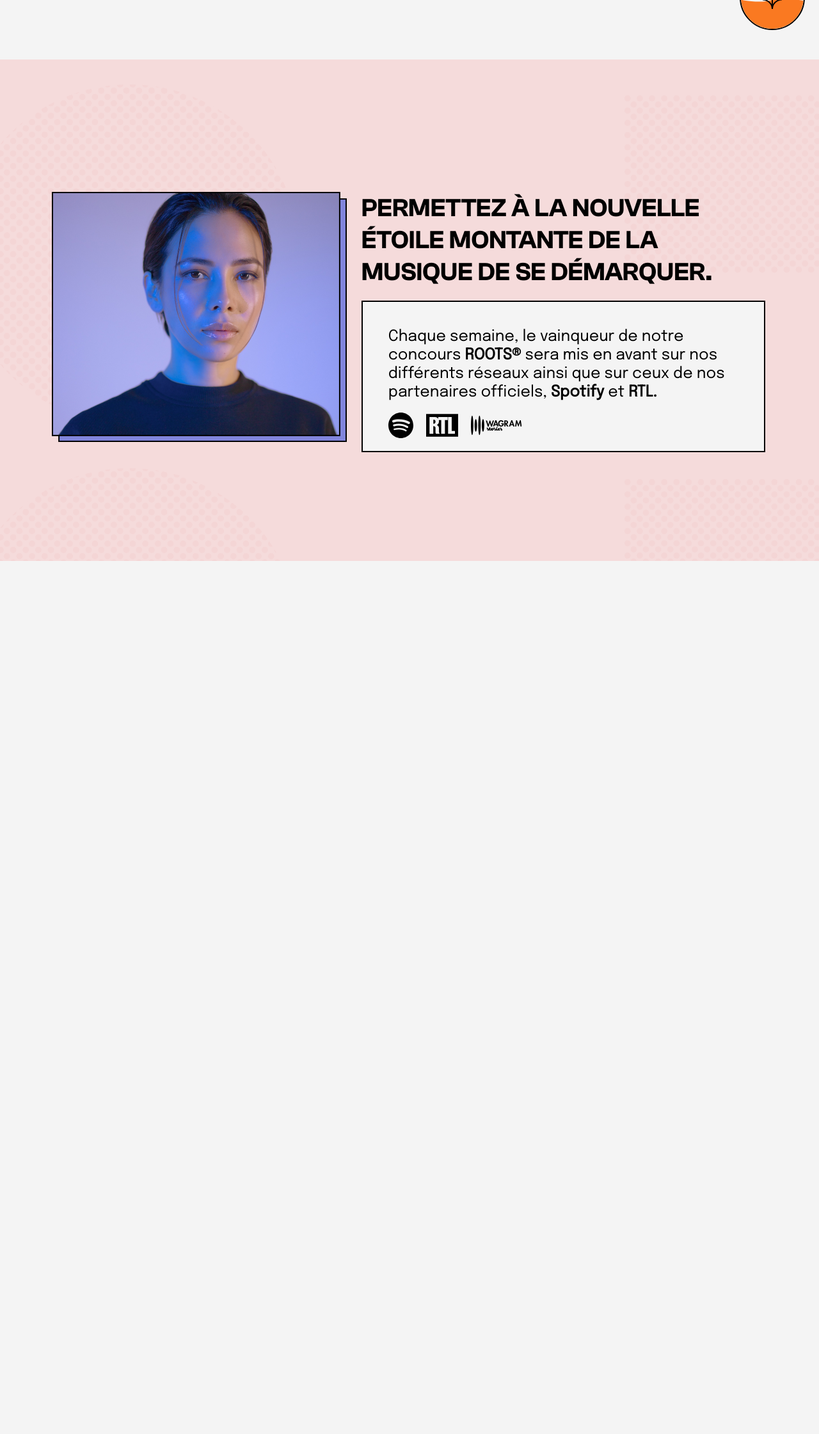
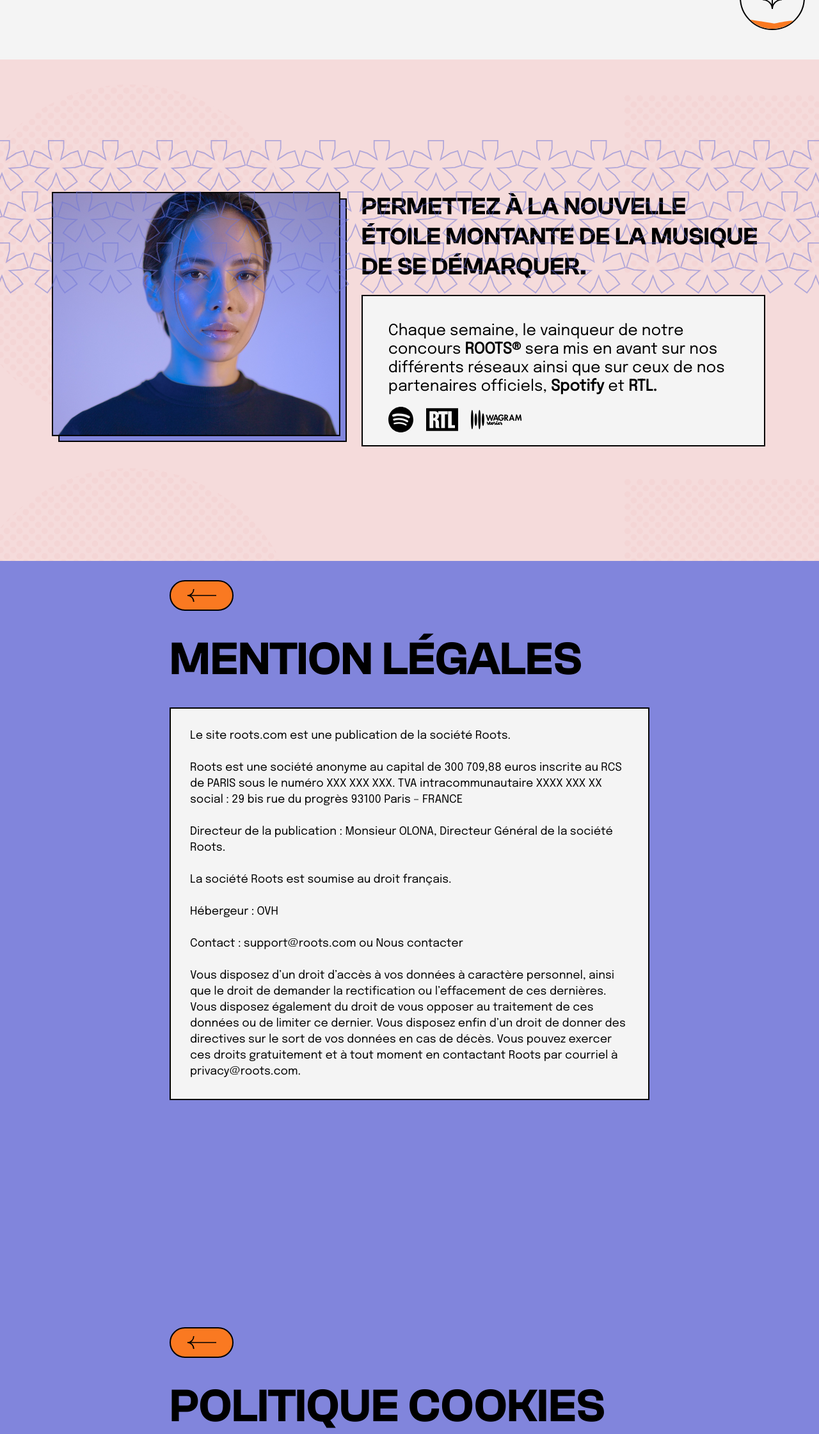
Before and after one commit to ZeAmine/roots-production, a React (Create React App) app: page / in a window 1280 px wide. Shown: the part 731-2973 px from the top of the page at 64% size. Before the commit the page ends 1608 px from the top, so only its background shows below. Built offline with nearby package versions, Linux system fonts and the light colour scheme; the HTML template or start-up script is replaced by a standard one.

Commit message:
Code cleaning
Code cleaning

```diff
--- a/src/components/Cookies_Politics/Cookies_Politics.css
+++ b/src/components/Cookies_Politics/Cookies_Politics.css
@@ -8,6 +8,6 @@
 
 .backgroundPurpleCookie h2{
     font-family: ClashGroteskSemiBold;
-    font-size: 70px;
+    font-size: 4.6rem;
     text-transform:uppercase
 }
--- a/src/components/Cookies_Politics/Cookies_Politics.tsx
+++ b/src/components/Cookies_Politics/Cookies_Politics.tsx
@@ -65,9 +65,6 @@ const Cookies_Politics = () => {
                     </p>
                 </div>
             </div>
-            {/* <div className="star_back">
-                <img src={process.env.PUBLIC_URL + "assets/imgs/star_back.svg"} alt='starsCookie' className="stars"/>
-            </div> */}
         </div>
 
     );
--- a/src/components/Home/Home.tsx
+++ b/src/components/Home/Home.tsx
@@ -16,8 +16,8 @@ const Home = () => {
             <Header/>
             <Welcome/>
             <Presentation/>
-            {/* <Legal_Mention/> */}
-            {/* <Cookies_Politics/> */}
+            <Legal_Mention/>
+            <Cookies_Politics/>
         </div>
     );
 };
--- a/src/components/Legal_Mention/Legal_Mention.css
+++ b/src/components/Legal_Mention/Legal_Mention.css
@@ -1,7 +1,7 @@
 .backgroundPurple{
     padding-top: 30px;
+    height:146vh;
     background-color: #8185DC;
-    height:146vh;
     display: flex;
     justify-content: center;
 
@@ -19,31 +19,32 @@
 
 .backgroundPurple h2{
     font-family: ClashGroteskSemiBold;
-    font-size: 70px;
+    font-size: 4.6rem;
     text-transform:uppercase
 }
 
 .text_content{
     margin-top: 30px;
     padding:30px;
+    width: 750px;
+    font-family: Epilogue;
+    font-size: 1.1rem;
+    line-height: 25px;
     background-color: #F4F4F4;
     border: solid 2px #000000;
-    width: 750px;
-    font-family: Epilogue;
-    font-size: 18px;
-    line-height: 25px;
     z-index:2;
 }
 
 .horizontal_arrow{
+    padding: 12px;
     width: 69px;
-    padding: 12px;
 }
 
 .stars{
     position: absolute;
-    z-index: 0;
     left: 0;
     bottom: -390px;
+    z-index: 0;
+
 
 }
--- a/src/components/Presentation/Presentation.css
+++ b/src/components/Presentation/Presentation.css
@@ -20,17 +20,16 @@
     width: 634px;
     font-family: ClashGroteskSemiBold;
     text-transform: uppercase;
-    font-size: 40px;
-
+    font-size: 2.4rem;
 
 }
 .explanation{
     padding: 40px 40px 20px 40px;
+    width: 631px;
     font-family: Epilogue;
     font-weight: 500px;
-    font-size: 24px;
+    font-size: 1.5rem;
     line-height: 29px;
-    width: 631px;
     border: solid 2px #000000;
     background-color: #F4F4F4;
 }
--- a/src/components/Welcome/Welcome.css
+++ b/src/components/Welcome/Welcome.css
@@ -5,15 +5,15 @@ body{
 
 .content_welcome{
     margin: 0 auto;
-    position: relative;
+    width: 100% ;
+    height: 94vh;
     background-image: url("./img/gray_vector.svg");
     background-size: contain;
     background-repeat: no-repeat;
     display: flex;
     align-items: center;
     justify-content: center;
-    width: 100% ;
-    height: 94vh;
+    position: relative;
     z-index: 0;
 }
 
@@ -27,8 +27,8 @@ body{
     flex-direction: column;
     justify-content: space-between;
     position: absolute;
-    width: 800px;
-    height: 490px;
+    width: 80%;
+    height: 68%;
     transform: translateZ(60px)
 }
 
@@ -115,6 +115,7 @@ body{
     background-position: 100%;
     background-size: contain;
     position: absolute;
+    bottom: -68px;
     height: 85px;
     z-index: 0;
     width: 1100pt;
--- a/src/components/Welcome/Welcome.tsx
+++ b/src/components/Welcome/Welcome.tsx
@@ -4,25 +4,30 @@ import Tilt from 'react-parallax-tilt';
 
 const Welcome = () => {
 const img = useRef(null)
-const [wave, setWave] = useState(false);
-let waveValue = 0;
+// const [wave, setWave] = useState(false);
+// let waveValue = 0;
 
-waveValue = (window.scrollY/10);
-console.log(waveValue)
-const str = waveValue.toString();
-const changeWave = () =>{
-    if(window.scrollY >=80) {
-        setWave(true);
-    } else {
-        setWave(false);
-    }
-}
+// waveValue = (window.scrollY/10);
+// console.log(waveValue)
+// const str = waveValue.toString();
+// const changeWave = () =>{
+//     if(window.scrollY >=80) {
+//         setWave(true);
+//     } else {
+//         setWave(false);
+//     }
+// }
 
-window.addEventListener('scroll', changeWave)
+// window.addEventListener('scroll', changeWave)
 
     return (
         <body className="body-welcome">
              <div className="content_welcome">
+
+{/* ###
+                    Title
+### */}
+
                 <div className="title_artist">
                     <Tilt tiltReverse={true}
                         className="track-on-window"
@@ -43,6 +48,10 @@ window.addEventListener('scroll', changeWave)
                         </div>
                     </Tilt>
                 </div>
+
+{/* ###
+                    Albums
+### */}
 
                 <div className="albums inner-element">
                     <div className="first-row">
@@ -93,12 +102,17 @@ window.addEventListener('scroll', changeWave)
                      </Tilt>
                     </div>
                 </div>
+
+{/* ###
+                    Button
+### */}
+
                 <a className="progress" href="#anchor">
                     <div className="waves_button">
                         <div className="wave"
-                         style={{
-                            height: wave ? `${(85 + str)}%`: "85px"
-                        }}
+                        //  style={{
+                        //     height: wave ? `${(85 + str)}%`: "85px"
+                        // }}
                           ></div>
                     </div>
                     <img src={process.env.PUBLIC_URL + "assets/imgs/arrow_vector.svg"} alt="arrow" className="arrow"/>
```
